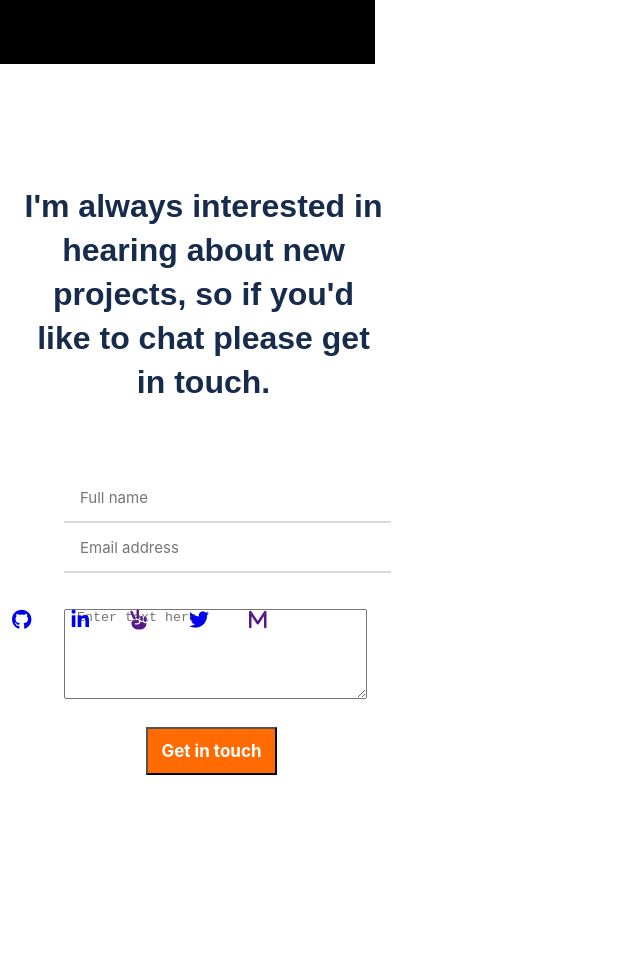
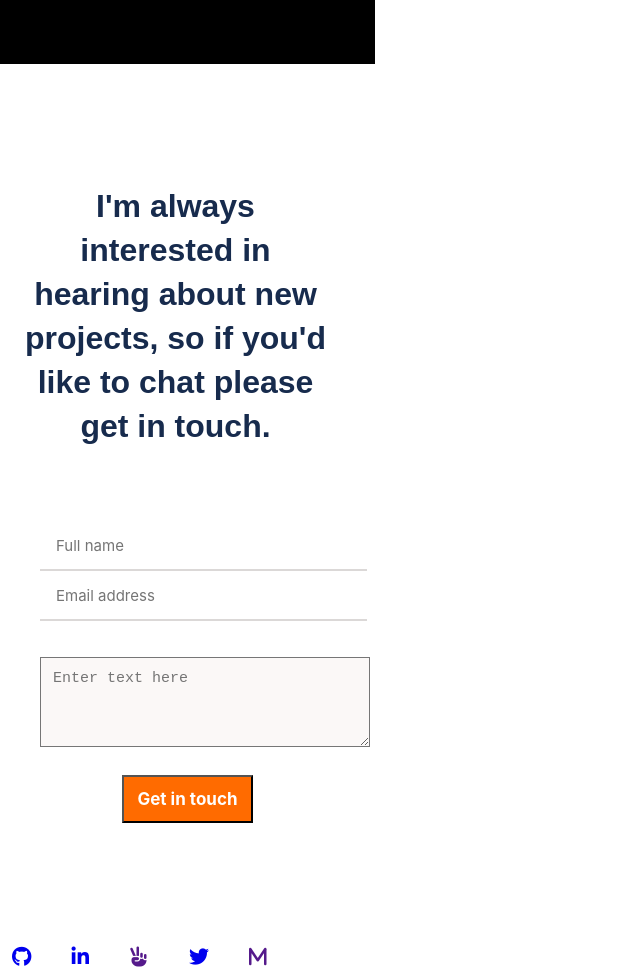
Before and after one commit to aster-alemu/Mobile-Version, a website: page index.html in a window 1280 px wide. Shown: the part 6073-7052 px from the top of the page, without its empty margins (0-640 px from the left). Before the commit the page ends 6972 px from the top, so only its background shows below. Drawn offline with Linux system fonts and the light colour scheme.

Commit message:
Update index.html
Add style to contact form inputs

```diff
--- a/index.html
+++ b/index.html
@@ -144,7 +144,7 @@
       <p>I'm always interested in hearing about new projects, so if you'd like to chat please get in touch.</p>
     </div>
     <div class="contact-form-elements">
-      <form action="">
+      <form action="#">
         <input type="text" name="full-name" placeholder="Full name"> <br>
         <input type="email" name="email-address" placeholder="Email address">
         <textarea name="text-area" id="text-area" cols="30" rows="10" placeholder="Enter text here"></textarea>
--- a/style.css
+++ b/style.css
@@ -350,7 +350,8 @@ i {
 }
 
 .contact-form {
-  display: grid;
+  display: flex;
+  flex-direction: column;
   grid-template-rows: 216px 330px 72px;
   width: 375px;
   background-color: #fff;
@@ -362,7 +363,7 @@ i {
   font-style: normal;
   font-size: 32px;
   text-align: center;
-  font-weight: bold;
+  font-weight: 700;
   line-height: 44px;
   padding-left: 24px;
   padding-right: 24px;
@@ -372,9 +373,7 @@ i {
 }
 
 .contact-form-elements {
-  margin-top: 193px;
-  margin-left: 24px;
-  margin-left: 24px;
+  margin-top: 73px;
 }
 
 input {
@@ -440,6 +439,15 @@ input[type=button]:hover {
   background-color: #789;
 }
 
+#text-area {
+  background-color: #fbf8f7;
+  width: 88%;
+  padding: 12px;
+  font-style: normal;
+  font-weight: 400;
+  font-size: 15px;
+}
+
 .button:active {
   background-color: #ff6b00;
 }
```
